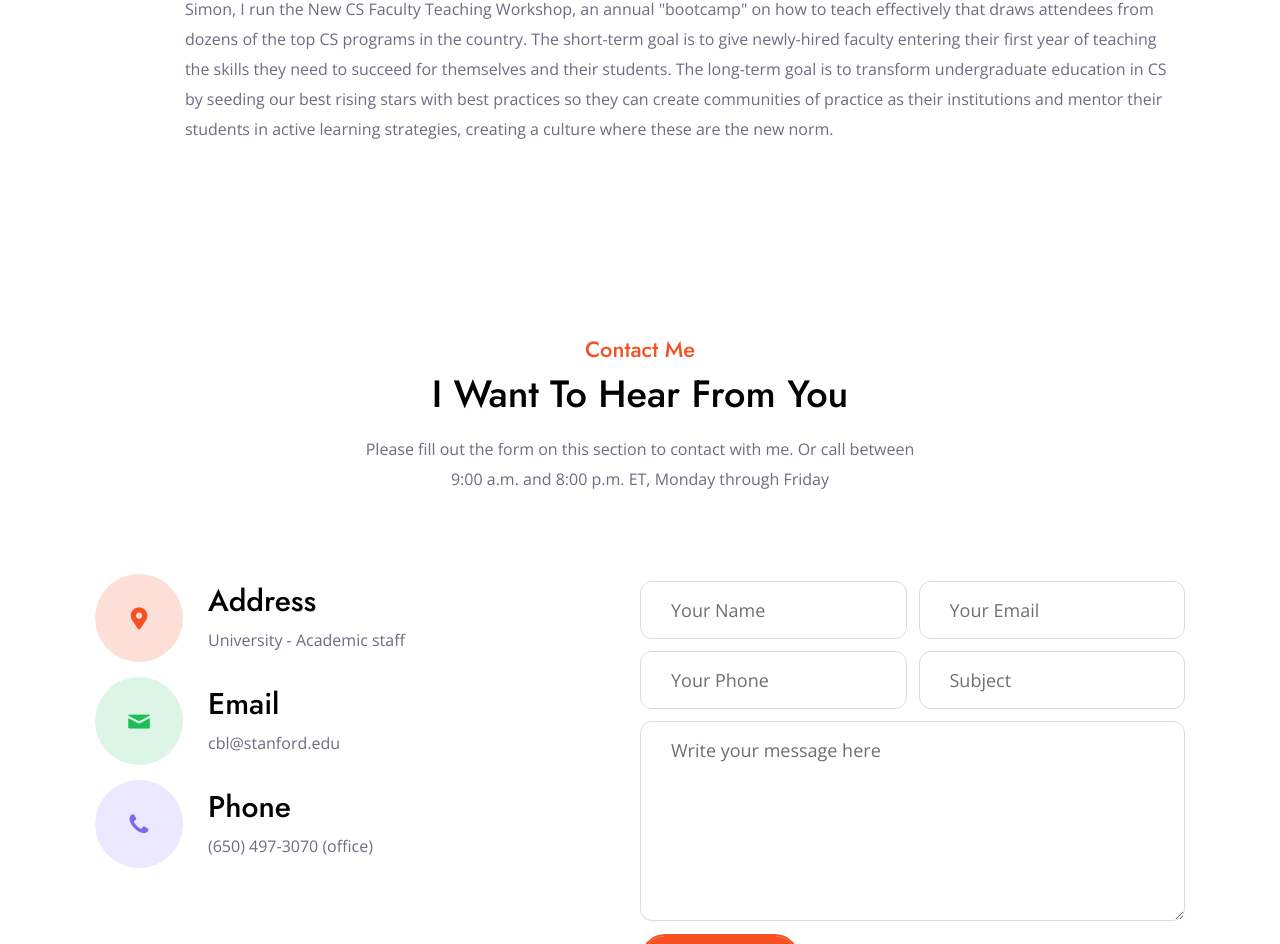
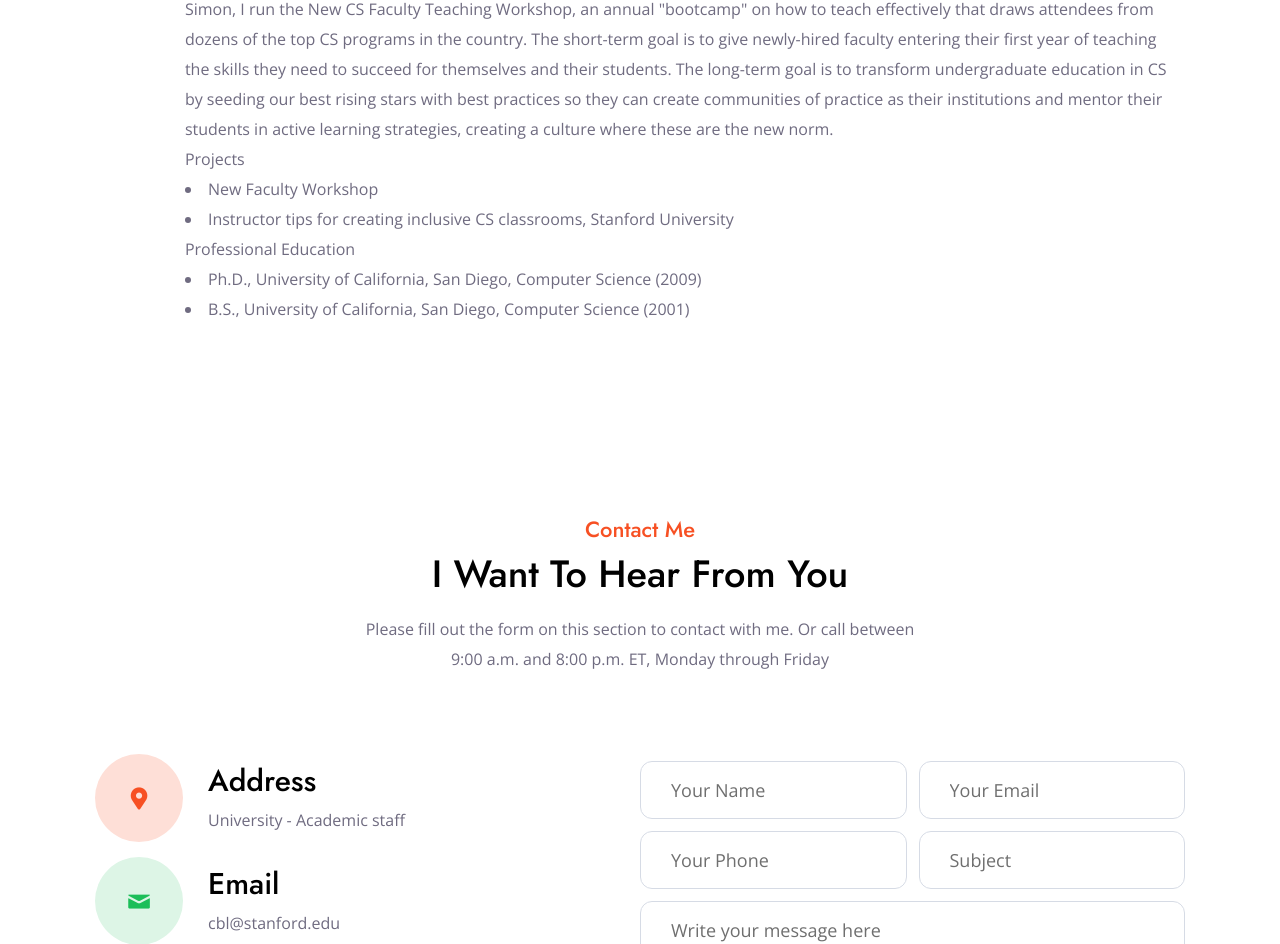
Before and after one commit to Shafin5556/Portfolio-Cynthia-Lee, a Next.js app: page / in a window 1280 px wide. Shown: the part 2150-3094 px from the top of the page. Built offline with nearby package versions, Linux system fonts and the light colour scheme.

Commit message:
research

```diff
--- a/src/components/RESEARCH.js
+++ b/src/components/RESEARCH.js
@@ -22,10 +22,37 @@ const RESEARCH = ({ dark }) =>
                 <p>
                   {`I have a PhD in Computer Science from the University of California, San Diego, in the area of High-Performance Computing (HPC), specifically market-based scheduling algorithms. My graduate research was done as part of San Diego Supercomputer Center (SDSC)'s Performance Modeling and Characterization Lab (PMaC), where I investigated economic models of scheduling on high performance computing systems. My adviser was Allan Snavely of SDSC.
 
-                 My dissertation abstract is as follows: Effective management of Grid and HPC resources is essential to maximizing return on the substantial infrastructure investment these resources entail. An important prerequisite to effective resource management is productive interaction between the user and scheduler. My work analyzes several aspects of the user-scheduler relationship and develops solutions to three of the most vexing barriers between the two. First, users' monetary valuation of compute time and schedule turnaround time is examined in terms of a utility function. Second, responsiveness of the scheduler to users' varied valuations is optimized via a genetic algorithm heuristic, creating a controlled market for computation. Finally, the chronic problem of inaccurate user runtime requests, and its implications for scheduler performance, is examined, along with mitigation techniques.
+My dissertation abstract is as follows: Effective management of Grid and HPC resources is essential to maximizing return on the substantial infrastructure investment these resources entail. An important prerequisite to effective resource management is productive interaction between the user and scheduler. My work analyzes several aspects of the user-scheduler relationship and develops solutions to three of the most vexing barriers between the two. First, users' monetary valuation of compute time and schedule turnaround time is examined in terms of a utility function. Second, responsiveness of the scheduler to users' varied valuations is optimized via a genetic algorithm heuristic, creating a controlled market for computation. Finally, the chronic problem of inaccurate user runtime requests, and its implications for scheduler performance, is examined, along with mitigation techniques.
 
-                 My current research projects are in the area of Computer Science Education, with an emphasis on assessment and the use of Peer Instruction pedagogy in lecture. With colleagues Mark Guzdial, Leo Porter, and Beth Simon, I run the New CS Faculty Teaching Workshop, an annual "bootcamp" on how to teach effectively that draws attendees from dozens of the top CS programs in the country. The short-term goal is to give newly-hired faculty entering their first year of teaching the skills they need to succeed for themselves and their students. The long-term goal is to transform undergraduate education in CS by seeding our best rising stars with best practices so they can create communities of practice as their institutions and mentor their students in active learning strategies, creating a culture where these are the new norm.`}
+My current research projects are in the area of Computer Science Education, with an emphasis on assessment and the use of Peer Instruction pedagogy in lecture. With colleagues Mark Guzdial, Leo Porter, and Beth Simon, I run the New CS Faculty Teaching Workshop, an annual "bootcamp" on how to teach effectively that draws attendees from dozens of the top CS programs in the country. The short-term goal is to give newly-hired faculty entering their first year of teaching the skills they need to succeed for themselves and their students. The long-term goal is to transform undergraduate education in CS by seeding our best rising stars with best practices so they can create communities of practice as their institutions and mentor their students in active learning strategies, creating a culture where these are the new norm.`}
                 </p>
+              </div>
+              <div className="title wow fadeInUp" data-wow-duration="1s">
+                <span>{`Projects`}</span>
+              </div>
+              <div className="text wow fadeInUp" data-wow-duration="1s">
+              <li>
+                  {`New Faculty Workshop`}
+                </li>
+                <li>
+                  {`Instructor tips for creating inclusive CS classrooms, Stanford University`}
+                  </li>
+              </div>
+              <div className="title wow fadeInUp" data-wow-duration="1s">
+                <span>{`Professional Education`}</span>
+              </div>
+              <div className="text wow fadeInUp" data-wow-duration="1s">
+              <li>
+                  {`Ph.D., University of California, San Diego, Computer Science (2009)`}
+                  </li>
+                  <li>
+                  {`B.S., University of California, San Diego, Computer Science (2001)`}
+                  </li>
+              </div>
+              <div
+                className="dizme_tm_button wow fadeInUp"
+                data-wow-duration="1s"
+              >
               </div>
             </div>
           </div>
```
